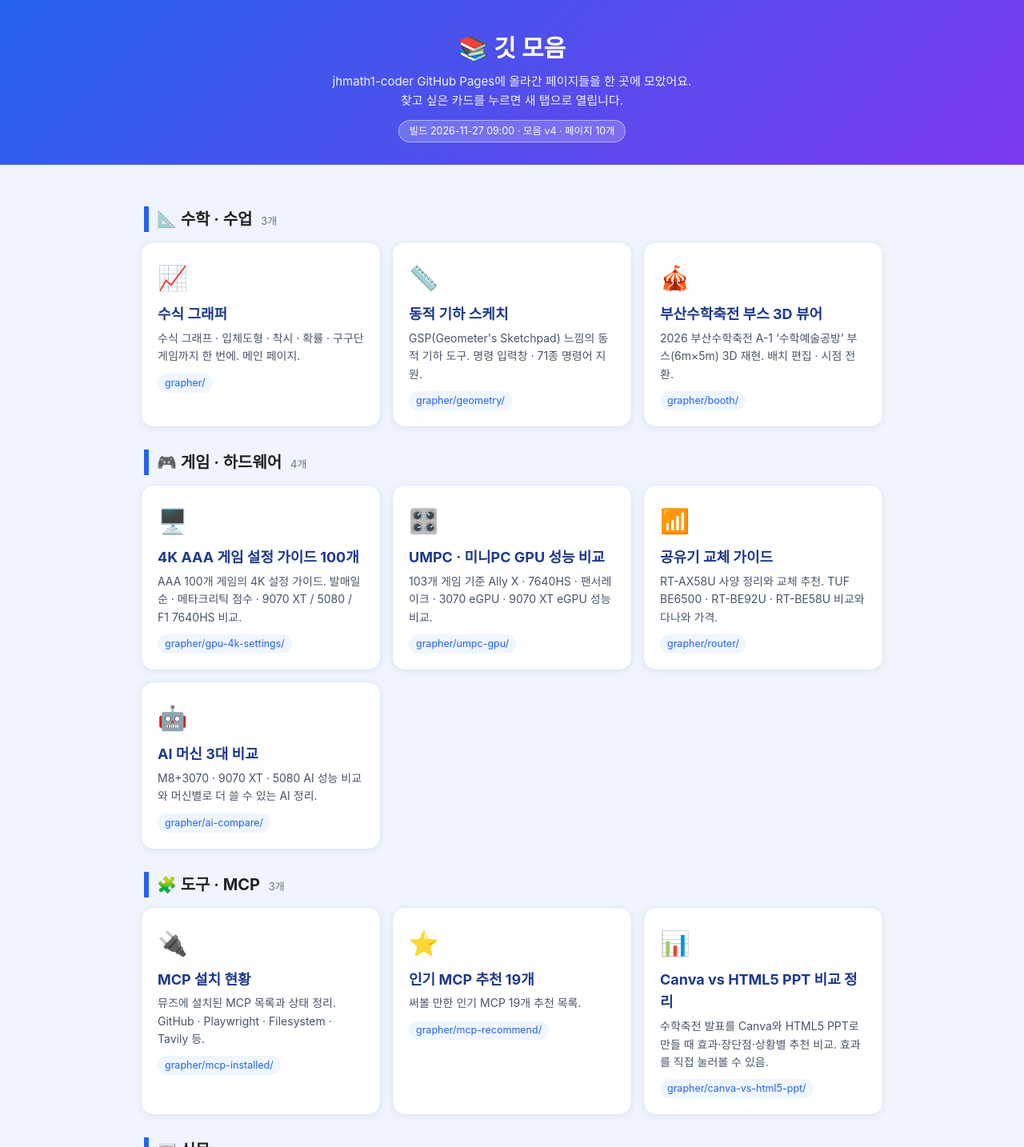
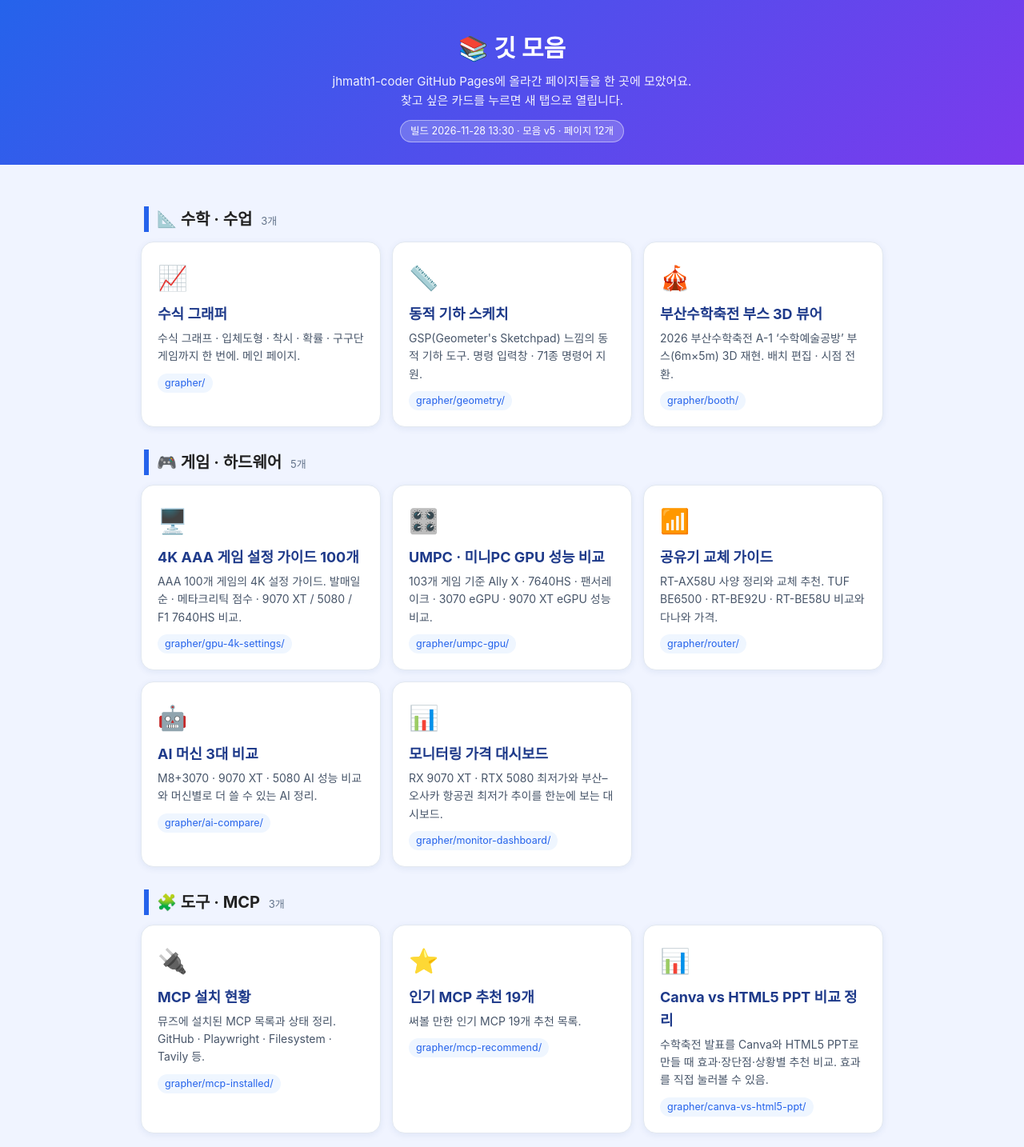
Before and after one commit to jhmath1-coder/grapher, a plain HTML site: page collection/index.html in a window 1280 px wide. Shown: the top 1434 px of the page at 80% size. Drawn offline with Linux system fonts and the light colour scheme.

```diff
--- a/collection/index.html
+++ b/collection/index.html
@@ -31,7 +31,7 @@
 <header>
   <h1>📚 깃 모음</h1>
   <p>jhmath1-coder GitHub Pages에 올라간 페이지들을 한 곳에 모았어요.<br>찾고 싶은 카드를 누르면 새 탭으로 열립니다.</p>
-  <span class="build">빌드 2026-11-27 09:00 · 모음 v4 · 페이지 10개</span>
+  <span class="build">빌드 2026-11-28 13:30 · 모음 v5 · 페이지 12개</span>
 </header>
 <main>
 
@@ -57,7 +57,7 @@
     </a>
   </div>
 
-  <h2>🎮 게임 · 하드웨어 <span class="count">4개</span></h2>
+  <h2>🎮 게임 · 하드웨어 <span class="count">5개</span></h2>
   <div class="grid">
     <a class="card" href="https://jhmath1-coder.github.io/grapher/gpu-4k-settings/" target="_blank" rel="noopener">
       <div class="emoji">🖥️</div>
@@ -82,6 +82,12 @@
       <h3>AI 머신 3대 비교</h3>
       <p>M8+3070 · 9070 XT · 5080 AI 성능 비교와 머신별로 더 쓸 수 있는 AI 정리.</p>
       <span class="path">grapher/ai-compare/</span>
+    </a>
+    <a class="card" href="https://jhmath1-coder.github.io/grapher/monitor-dashboard/" target="_blank" rel="noopener">
+      <div class="emoji">📊</div>
+      <h3>모니터링 가격 대시보드</h3>
+      <p>RX 9070 XT · RTX 5080 최저가와 부산–오사카 항공권 최저가 추이를 한눈에 보는 대시보드.</p>
+      <span class="path">grapher/monitor-dashboard/</span>
     </a>
   </div>
 
```
